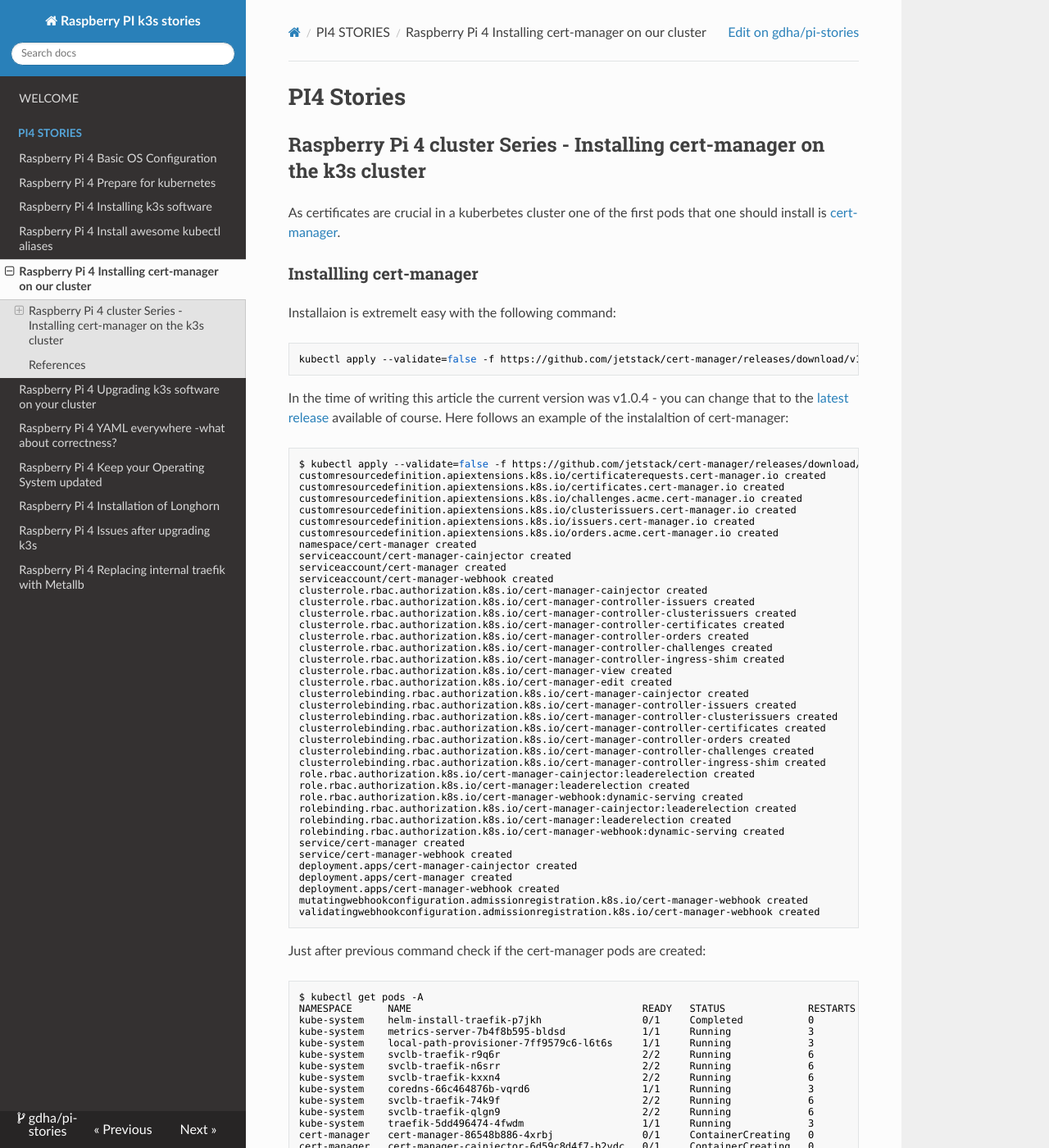
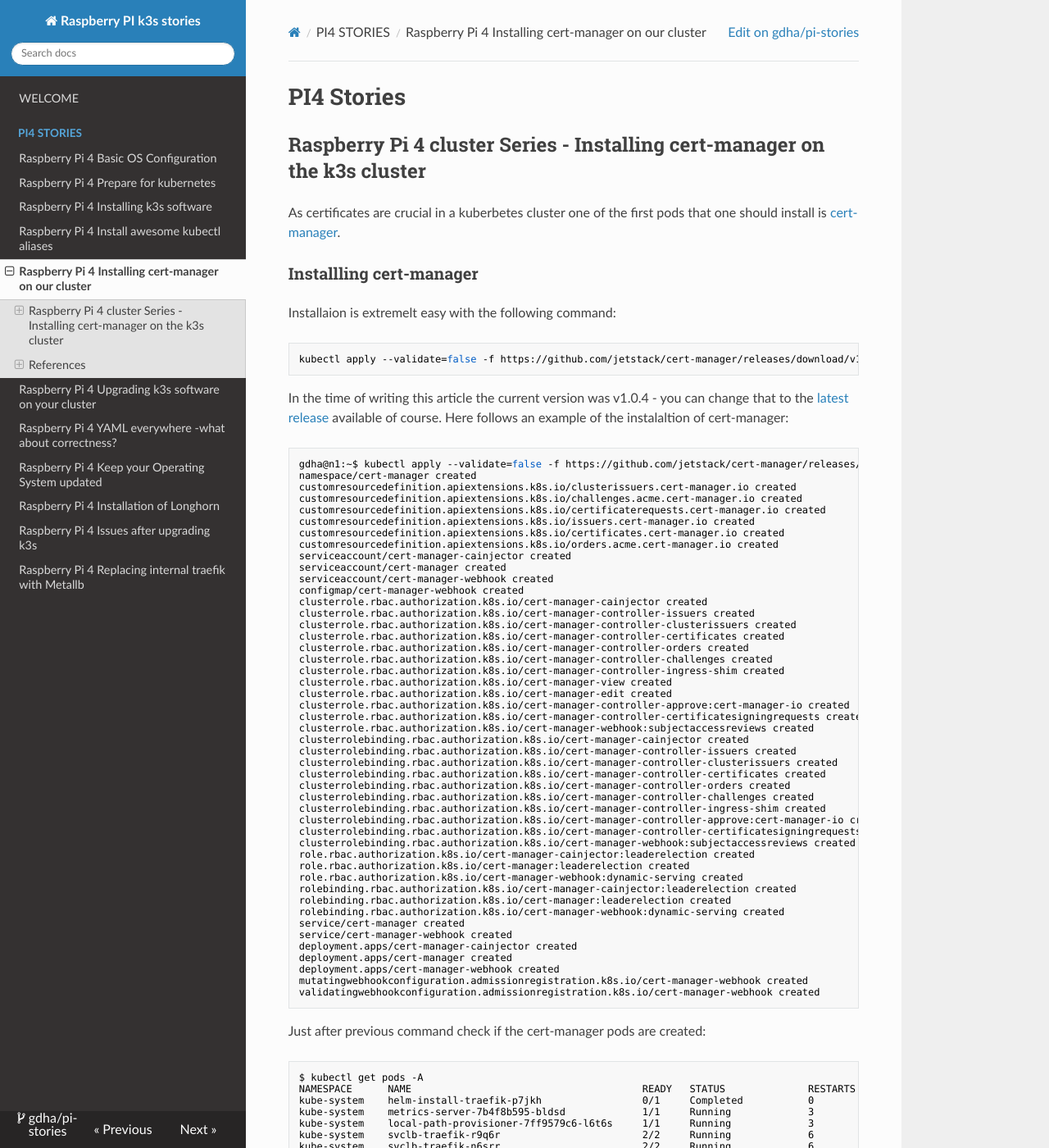
Before and after one commit to gdha/pi-stories, an MkDocs documentation site: the page built from docs/pi-stories5.md, in a window 1280 px wide and 1400 px high. Shown: the whole window at 82% size. Built offline with MkDocs 1.6.1, drawn with Linux system fonts in a browser that asks for light colours; nearby versions of some CDN libraries; some of the changed text lies outside the part shown.

Commit message:
update cert-manager story

````diff
--- a/docs/pi-stories5.md
+++ b/docs/pi-stories5.md
@@ -2,28 +2,29 @@
 
 ## Raspberry Pi 4 cluster Series - Installing cert-manager on the k3s cluster
 
-As certificates are crucial in a kuberbetes cluster one of the first pods that one should install is [cert-manager](https://cert-manager.io/docs/).
+As certificates are crucial in a kuberbetes cluster one of the first pods that one should install is [cert-manager](https://cert-manager.io/docs/installation/).
 
 ### Installling cert-manager
 
 Installaion is extremelt easy with the following command:
 ```bash
-kubectl apply --validate=false -f https://github.com/jetstack/cert-manager/releases/download/v1.0.4/cert-manager.yaml
+kubectl apply --validate=false -f https://github.com/jetstack/cert-manager/releases/download/v1.11.0/cert-manager.yaml
 ```
 In the time of writing this article the current version was v1.0.4 - you can change that to the [latest release](https://github.com/jetstack/cert-manager/releases) available of course. Here follows an example of the instalaltion of cert-manager:
 
 ```bash
-$ kubectl apply --validate=false -f https://github.com/jetstack/cert-manager/releases/download/v1.0.4/cert-manager.yaml
+gdha@n1:~$ kubectl apply --validate=false -f https://github.com/jetstack/cert-manager/releases/download/v1.11.0/cert-manager.yaml
+namespace/cert-manager created
+customresourcedefinition.apiextensions.k8s.io/clusterissuers.cert-manager.io created
+customresourcedefinition.apiextensions.k8s.io/challenges.acme.cert-manager.io created
 customresourcedefinition.apiextensions.k8s.io/certificaterequests.cert-manager.io created
+customresourcedefinition.apiextensions.k8s.io/issuers.cert-manager.io created
 customresourcedefinition.apiextensions.k8s.io/certificates.cert-manager.io created
-customresourcedefinition.apiextensions.k8s.io/challenges.acme.cert-manager.io created
-customresourcedefinition.apiextensions.k8s.io/clusterissuers.cert-manager.io created
-customresourcedefinition.apiextensions.k8s.io/issuers.cert-manager.io created
 customresourcedefinition.apiextensions.k8s.io/orders.acme.cert-manager.io created
-namespace/cert-manager created
 serviceaccount/cert-manager-cainjector created
 serviceaccount/cert-manager created
 serviceaccount/cert-manager-webhook created
+configmap/cert-manager-webhook created
 clusterrole.rbac.authorization.k8s.io/cert-manager-cainjector created
 clusterrole.rbac.authorization.k8s.io/cert-manager-controller-issuers created
 clusterrole.rbac.authorization.k8s.io/cert-manager-controller-clusterissuers created
@@ -33,6 +34,9 @@
 clusterrole.rbac.authorization.k8s.io/cert-manager-controller-ingress-shim created
 clusterrole.rbac.authorization.k8s.io/cert-manager-view created
 clusterrole.rbac.authorization.k8s.io/cert-manager-edit created
+clusterrole.rbac.authorization.k8s.io/cert-manager-controller-approve:cert-manager-io created
+clusterrole.rbac.authorization.k8s.io/cert-manager-controller-certificatesigningrequests created
+clusterrole.rbac.authorization.k8s.io/cert-manager-webhook:subjectaccessreviews created
 clusterrolebinding.rbac.authorization.k8s.io/cert-manager-cainjector created
 clusterrolebinding.rbac.authorization.k8s.io/cert-manager-controller-issuers created
 clusterrolebinding.rbac.authorization.k8s.io/cert-manager-controller-clusterissuers created
@@ -40,6 +44,9 @@
 clusterrolebinding.rbac.authorization.k8s.io/cert-manager-controller-orders created
 clusterrolebinding.rbac.authorization.k8s.io/cert-manager-controller-challenges created
 clusterrolebinding.rbac.authorization.k8s.io/cert-manager-controller-ingress-shim created
+clusterrolebinding.rbac.authorization.k8s.io/cert-manager-controller-approve:cert-manager-io created
+clusterrolebinding.rbac.authorization.k8s.io/cert-manager-controller-certificatesigningrequests created
+clusterrolebinding.rbac.authorization.k8s.io/cert-manager-webhook:subjectaccessreviews created
 role.rbac.authorization.k8s.io/cert-manager-cainjector:leaderelection created
 role.rbac.authorization.k8s.io/cert-manager:leaderelection created
 role.rbac.authorization.k8s.io/cert-manager-webhook:dynamic-serving created
@@ -88,3 +95,7 @@
 
  - [cert-manager documentation](https://cert-manager.io/docs/)
  - [cert-manager sources](https://github.com/jetstack/cert-manager)
+
+### Last updates
+
+- 24/Jan/2023: update with the installation of version v1.11.0
````
